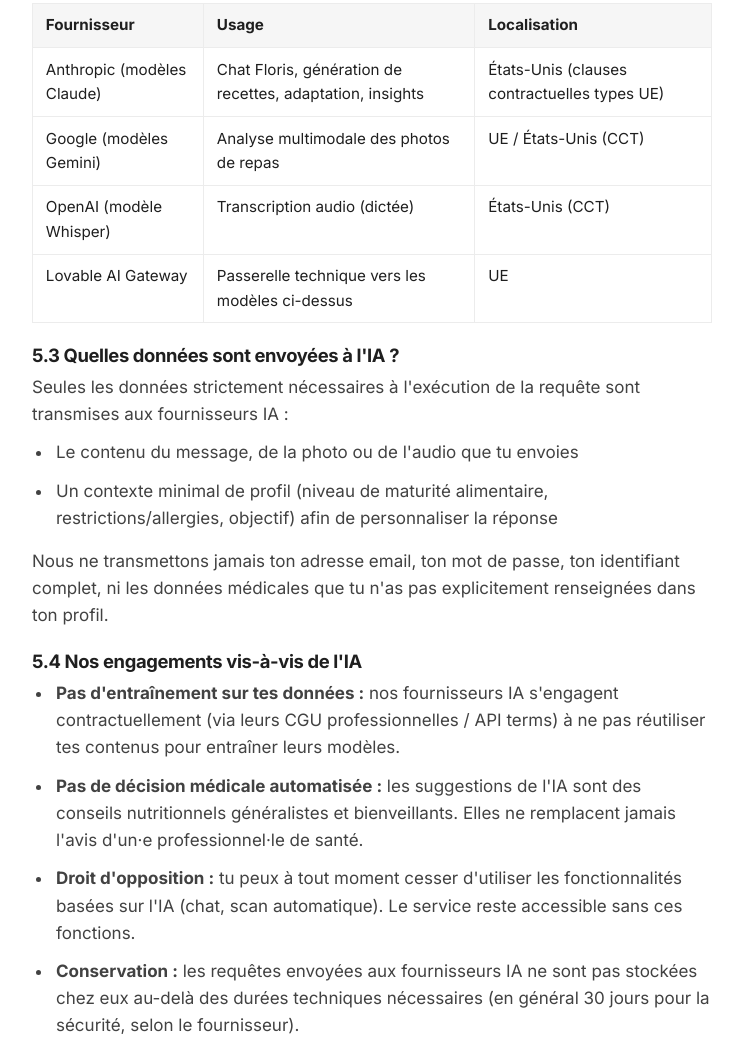
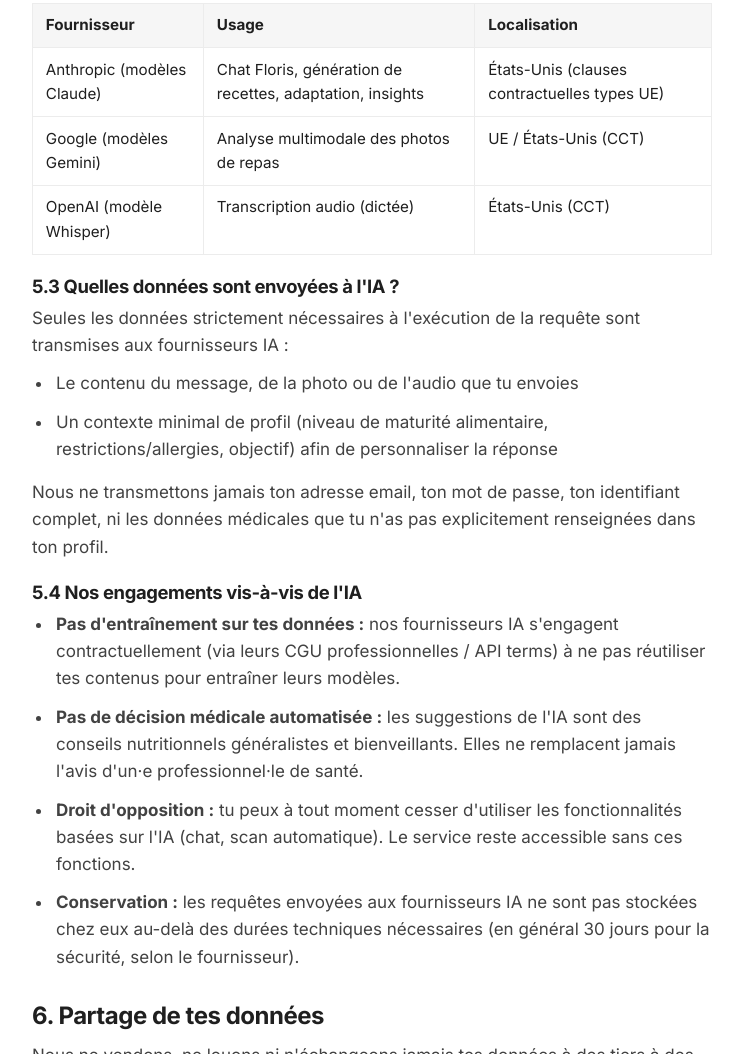
Before and after one commit to GooodStudio/gooodeat-site, an Astro site: page /politique-de-confidentialite in a window 1280 px wide. Shown: the part 3425-4479 px from the top of the page, without its empty margins (268-1011 px from the left). Built offline with nearby package versions, Linux system fonts and the light colour scheme; Astro itself is replaced by a stand-in of ours; a web font is replaced by a local one.

Commit message:
Politique : retire Lovable AI Gateway (plus utilisé, confirmé par Valentin)
Co-Authored-By: Claude Opus 5.5 <noreply@anthropic.com>

```diff
--- a/src/pages/politique-de-confidentialite.astro
+++ b/src/pages/politique-de-confidentialite.astro
@@ -101,7 +101,6 @@ import Base from '../layouts/Base.astro';
           <tr><td>Anthropic (modèles Claude)</td><td>Chat Floris, génération de recettes, adaptation, insights</td><td>États-Unis (clauses contractuelles types UE)</td></tr>
           <tr><td>Google (modèles Gemini)</td><td>Analyse multimodale des photos de repas</td><td>UE / États-Unis (CCT)</td></tr>
           <tr><td>OpenAI (modèle Whisper)</td><td>Transcription audio (dictée)</td><td>États-Unis (CCT)</td></tr>
-          <tr><td>Lovable AI Gateway</td><td>Passerelle technique vers les modèles ci-dessus</td><td>UE</td></tr>
         </tbody>
       </table>
       <h3>5.3 Quelles données sont envoyées à l'IA ?</h3>
```
